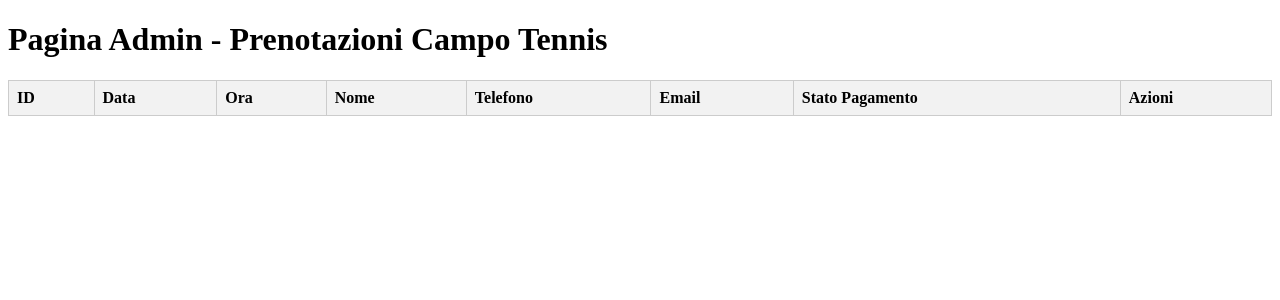
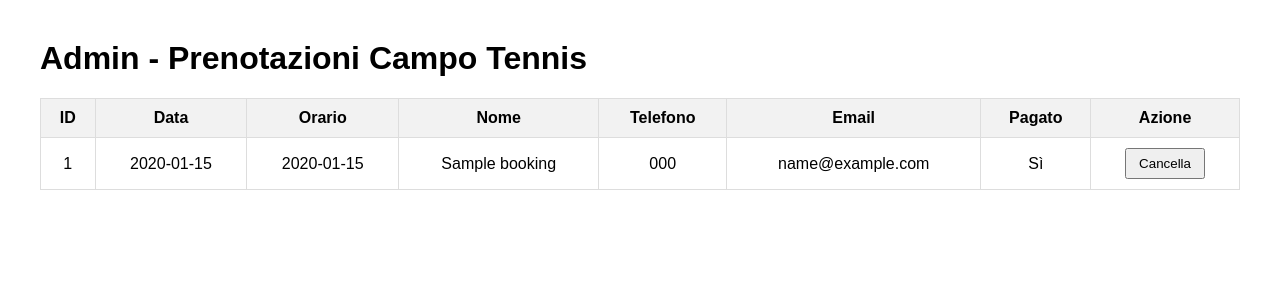
Before and after one commit to gtccastegnato/tennis-booking, a Flask app: page /admin in a window 1280 px wide. Shown: the top 300 px of the page. Run offline with Flask 3, Linux system fonts and the light colour scheme; tables that the repository leaves empty hold one stand-in row (values such as "Sample post"); lists and menus that the app fills with data are empty.

Commit message:
Add files via upload

```diff
--- a/app.py
+++ b/app.py
@@ -7,7 +7,6 @@ from datetime import datetime, timedelta
 app = Flask(__name__)
 
 DATABASE = "bookings.db"
-
 stripe.api_key = os.environ.get("STRIPE_SECRET_KEY")
 
 def get_db():
@@ -29,7 +28,7 @@ def admin():
 def admin_bookings():
     db = get_db()
     cur = db.cursor()
-    cur.execute("SELECT * FROM bookings")
+    cur.execute("SELECT * FROM bookings ORDER BY date, time")
     rows = [dict(row) for row in cur.fetchall()]
     db.close()
     return jsonify(rows)
@@ -53,7 +52,6 @@ def get_slots():
     date_obj = datetime.strptime(date_str, "%Y-%m-%d")
     weekday = date_obj.weekday()  # 0=lunedì, 6=domenica
 
-    # Slot: lun-ven 17:30-19:30, sab-dom 09:00-16:00
     slots = []
     if weekday < 5:
         start = datetime.combine(date_obj, datetime.strptime("17:30", "%H:%M").time())
@@ -67,7 +65,6 @@ def get_slots():
         slots.append(current.strftime("%H:%M"))
         current += timedelta(minutes=60)
 
-    # Rimuovi slot scaduti/reservati
     db = get_db()
     cur = db.cursor()
     now = datetime.now()
@@ -116,7 +113,7 @@ def create_payment_intent():
         return jsonify({"error": "booking_id mancante"}), 400
 
     intent = stripe.PaymentIntent.create(
-        amount=1000,  # 10 euro in centesimi
+        amount=1000,  # 10 euro
         currency="eur",
         automatic_payment_methods={"enabled": True},
         metadata={"booking_id": booking_id}
--- a/templates/admin.html
+++ b/templates/admin.html
@@ -2,71 +2,46 @@
 <html lang="it">
 <head>
 <meta charset="UTF-8">
-<meta name="viewport" content="width=device-width, initial-scale=1.0">
 <title>Admin Prenotazioni</title>
 <style>
-table { border-collapse: collapse; width: 100%; }
-th, td { border: 1px solid #ccc; padding: 8px; text-align: left; }
+body { font-family: Arial, sans-serif; margin: 40px; }
+table { width: 100%; border-collapse: collapse; margin-top: 20px; }
+th, td { border: 1px solid #ddd; padding: 10px; text-align: center; }
 th { background-color: #f2f2f2; }
-.paid { color: green; font-weight: bold; }
-.unpaid { color: red; font-weight: bold; }
-button { padding: 5px 10px; cursor: pointer; }
+button { padding: 6px 12px; cursor: pointer; }
 </style>
 </head>
 <body>
-
-<h1>Pagina Admin - Prenotazioni Campo Tennis</h1>
-
+<h1>Admin - Prenotazioni Campo Tennis</h1>
 <table>
-    <thead>
-        <tr>
-            <th>ID</th>
-            <th>Data</th>
-            <th>Ora</th>
-            <th>Nome</th>
-            <th>Telefono</th>
-            <th>Email</th>
-            <th>Stato Pagamento</th>
-            <th>Azioni</th>
-        </tr>
-    </thead>
-    <tbody>
-        {% for b in bookings %}
-        <tr id="booking-{{ b[0] }}">
-            <td>{{ b[0] }}</td>
-            <td>{{ b[1] }}</td>
-            <td>{{ b[2] }}</td>
-            <td>{{ b[3] }}</td>
-            <td>{{ b[4] }}</td>
-            <td>{{ b[5] }}</td>
-            <td class="{{ 'paid' if b[6]==1 else 'unpaid' }}">{{ 'Pagato' if b[6]==1 else 'Non pagato' }}</td>
-            <td><button onclick="deleteBooking({{ b[0] }})">Cancella</button></td>
-        </tr>
-        {% endfor %}
-    </tbody>
+<thead>
+<tr>
+<th>ID</th><th>Data</th><th>Orario</th><th>Nome</th><th>Telefono</th><th>Email</th><th>Pagato</th><th>Azione</th>
+</tr>
+</thead>
+<tbody id="bookingsTable"></tbody>
 </table>
 
 <script>
-function deleteBooking(booking_id){
-    if(!confirm("Sei sicuro di voler cancellare questa prenotazione?")) return;
+async function loadBookings() {
+    const res = await fetch("/admin/bookings");
+    const data = await res.json();
+    const tbody = document.getElementById("bookingsTable");
+    tbody.innerHTML = "";
+    data.forEach(b => {
+        const tr = document.createElement("tr");
+        tr.innerHTML = `<td>${b.id}</td><td>${b.date}</td><td>${b.time}</td><td>${b.name}</td><td>${b.phone}</td><td>${b.email}</td><td>${b.paid ? "Sì" : "No"}</td><td><button onclick="deleteBooking(${b.id})">Cancella</button></td>`;
+        tbody.appendChild(tr);
+    });
+}
 
-    fetch("/delete_booking", {
-        method: "POST",
-        headers: {"Content-Type": "application/json"},
-        body: JSON.stringify({booking_id: booking_id})
-    })
-    .then(r => r.json())
-    .then(d => {
-        if(d.success){
-            const row = document.getElementById(`booking-${booking_id}`);
-            if(row) row.remove();
-        } else if(d.error){
-            alert("Errore: " + d.error);
-        }
-    })
-    .catch(err => alert("Errore: " + err));
+async function deleteBooking(id) {
+    if (!confirm("Vuoi davvero cancellare questa prenotazione?")) return;
+    await fetch(`/admin/delete/${id}`, { method: "POST" });
+    loadBookings();
 }
+
+window.onload = loadBookings;
 </script>
-
 </body>
 </html>
```
Also changed, not shown: database.sql (+9 -11 lines), templates/index.html (+4 -31 lines).
